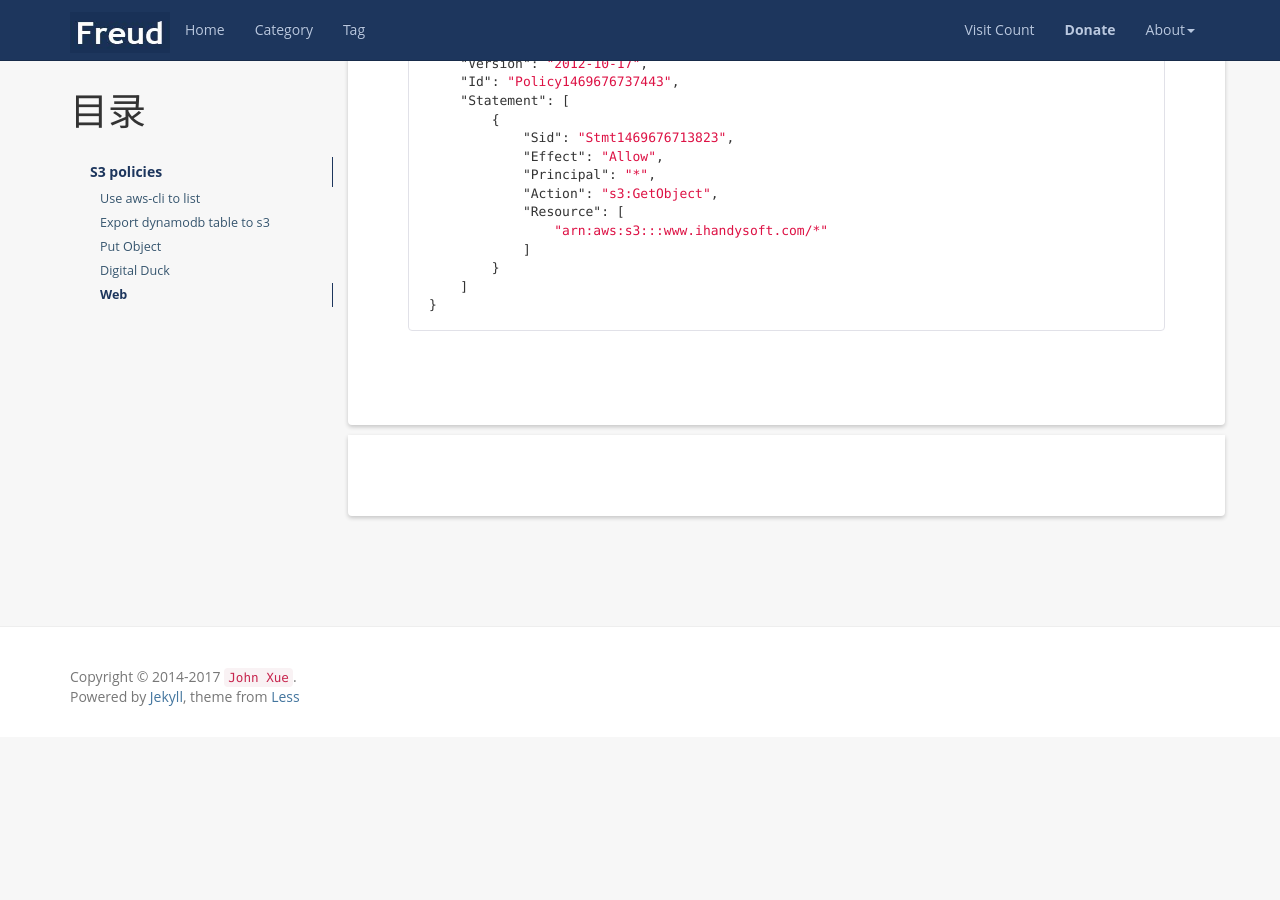
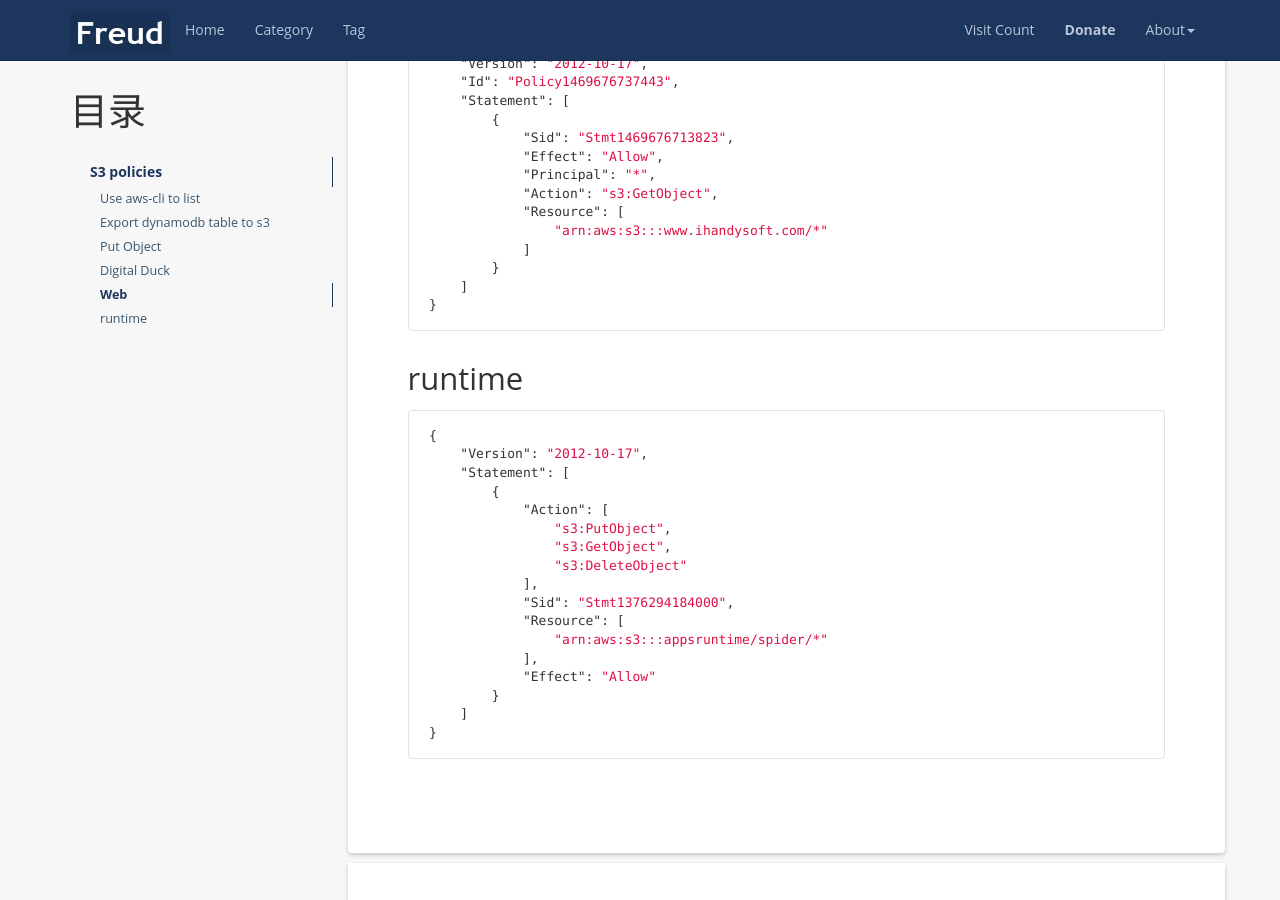
Before and after one commit to caser789/caser789.github.io, a Jekyll site: the page built from _posts/2017-5-14-IAM-s3.md, in a window 1280 px wide and 900 px high, scrolled down 3586 px. Built offline with Jekyll 4.4.1, drawn with Linux system fonts in a browser that asks for light colours; nearby versions of some CDN libraries; comment, search, counter and statistics services are not loaded; before the commit the page ends 4323 px from its top, so only the background shows below that; some of the changed text lies outside the part shown.

Commit message:
AWS: IAM - S3 appsruntime

````diff
--- a/_posts/2017-5-14-IAM-s3.md
+++ b/_posts/2017-5-14-IAM-s3.md
@@ -79,7 +79,7 @@ tag: iam
                 "dynamodb:UpdateTable"
             ],
             "Resource": [
-                "arn:aws:dynamodb:us-east-1:927207885172:table/service-devicetoken-mapping"
+                "arn:aws:dynamodb:us-east-1::table/service-devicetoken-mapping"
             ]
         }
 
@@ -186,6 +186,27 @@ tag: iam
     ]
 }
 ```
+## runtime
+
+```json
+{
+    "Version": "2012-10-17",
+    "Statement": [
+        {
+            "Action": [
+                "s3:PutObject",
+                "s3:GetObject",
+                "s3:DeleteObject"
+            ],
+            "Sid": "Stmt1376294184000",
+            "Resource": [
+                "arn:aws:s3:::appsruntime/spider/*"
+            ],
+            "Effect": "Allow"
+        }
+    ]
+}
+```
 [jekyll]:      http://jekyllrb.com
 [jekyll-gh]:   https://github.com/jekyll/jekyll
 [jekyll-help]: https://github.com/jekyll/jekyll-help
````
